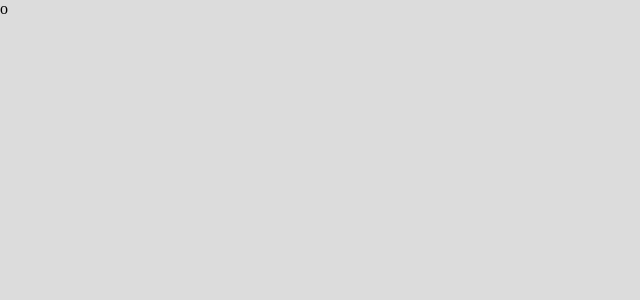
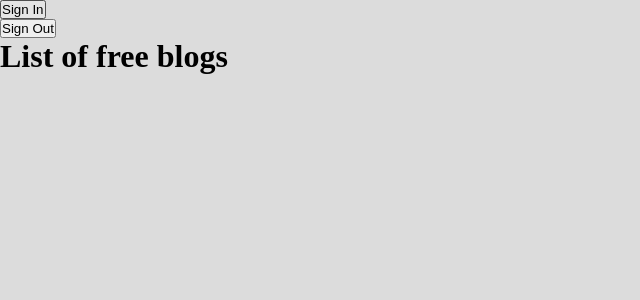
Before and after one commit to florescente/Ecommerce, a Next.js app: page / in a window 1280 px wide. Shown: the top 300 px of the page, without its empty margins (0-640 px from the left). Built offline with nearby package versions, Linux system fonts and the light colour scheme; no server answers.

Commit message:
mongo db

```diff
--- a/package.json
+++ b/package.json
@@ -12,8 +12,11 @@
     "build-storybook": "build-storybook"
   },
   "dependencies": {
+    "@next-auth/mongodb-adapter": "^1.0.4",
     "@stitches/react": "^1.2.8",
+    "mongodb": "^4.9.0",
     "next": "12.2.5",
+    "next-auth": "^4.10.3",
     "react": "18.2.0",
     "react-dom": "18.2.0"
   },
@@ -34,7 +37,7 @@
     "@testing-library/react": "^13.3.0",
     "@testing-library/user-event": "^14.4.3",
     "@types/jest": "^28.1.7",
-    "@types/node": "18.7.6",
+    "@types/node": "^18.7.8",
     "@types/react": "18.0.17",
     "@types/react-dom": "18.0.6",
     "@types/testing-library__jest-dom": "^5.14.5",
--- a/pages/_app.tsx
+++ b/pages/_app.tsx
@@ -1,10 +1,15 @@
 import type { AppProps } from 'next/app'
 import { globalStyles } from '../styles/global'
+import { SessionProvider } from 'next-auth/react'
 
 globalStyles()
 
 function MyApp({ Component, pageProps }: AppProps) {
-  return <Component {...pageProps} />
+  return (
+    <SessionProvider session={pageProps.session}>
+      <Component {...pageProps} />
+    </SessionProvider>
+  )
 }
 
 export default MyApp
--- a/pages/index.tsx
+++ b/pages/index.tsx
@@ -1,7 +1,9 @@
-import type { NextPage } from 'next'
+import type { GetServerSideProps, NextPage } from 'next'
 import Head from 'next/head'
+import Navbar from '../stories/Navbar'
+import { getSession } from 'next-auth/react'
 
-const Home: NextPage = () => {
+const Home: NextPage<{ data: string }> = ({ data }) => {
   return (
     <div>
       <Head>
@@ -10,11 +12,24 @@ const Home: NextPage = () => {
         <link rel="icon" href="/favicon.ico" />
       </Head>
 
-      <main>o</main>
+      <main>
+        <Navbar />
+        <h1>{data}</h1>
+      </main>
 
       <footer></footer>
     </div>
   )
 }
 
+export const getServerSideProps: GetServerSideProps = async (ctx) => {
+  const session = await getSession(ctx)
+  return {
+    props: {
+      session,
+      data: session ? 'List of 100 personalizedblogs' : 'List of free blogs',
+    },
+  }
+}
+
 export default Home
--- /dev/null
+++ b/stories/Navbar/index.tsx
@@ -0,0 +1,20 @@
+import { signIn, signOut } from 'next-auth/react'
+
+function Navbar() {
+  return (
+    <ul>
+      <li>
+        <button type="button" onClick={() => signIn()}>
+          Sign In
+        </button>
+      </li>
+      <li>
+        <button type="button" onClick={() => signOut()}>
+          Sign Out
+        </button>
+      </li>
+    </ul>
+  )
+}
+
+export default Navbar
```
Also changed, not shown: pages/api/auth/[...nextauth].ts (added, +14 -0 lines), pages/api/auth/lib/mongodb.ts (added, +12 -0 lines), 1 other file (tests, documents, lock files or other folders).
